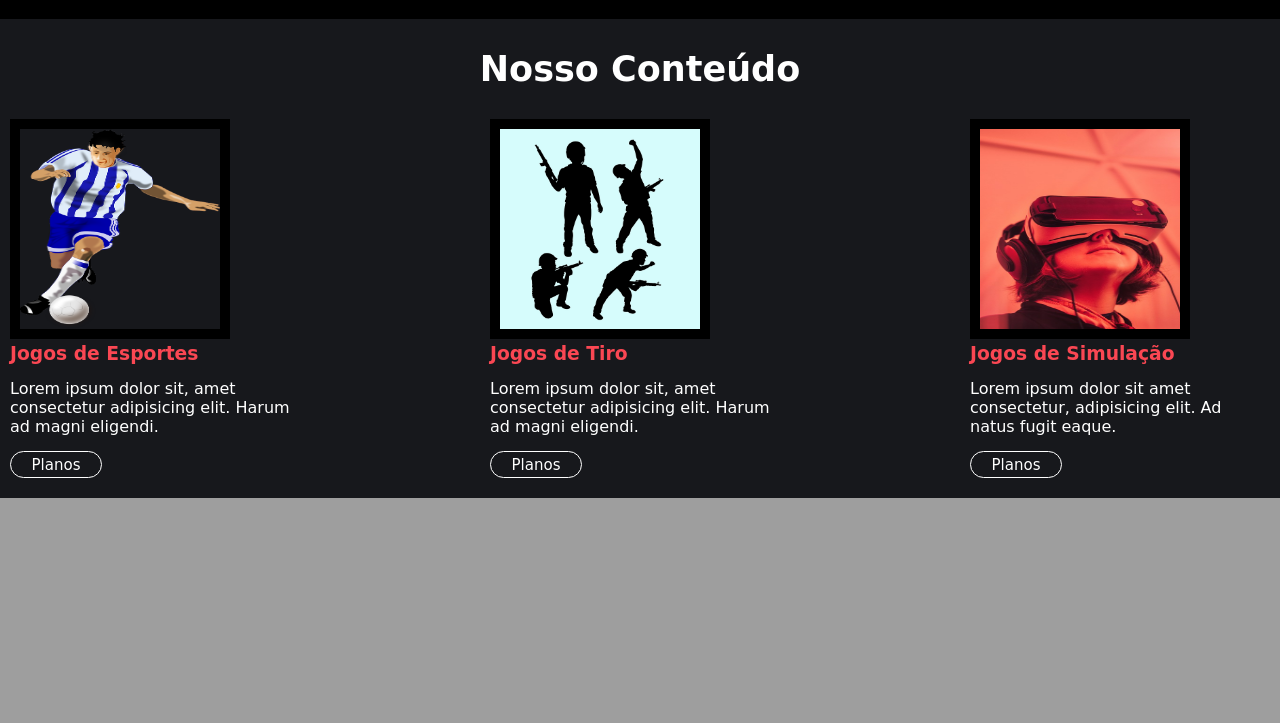
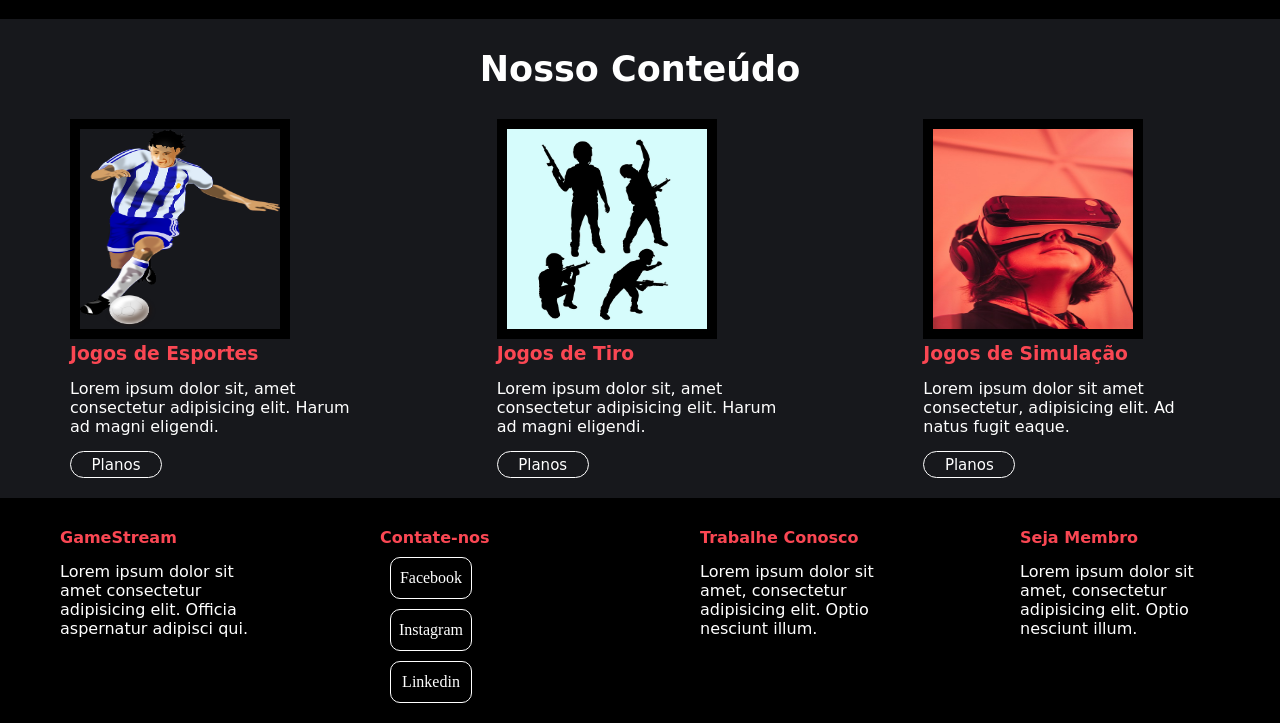
Before and after one commit to rjrrogerio/clube-de-assinatura-gamestream, a Django app: page / in a window 1280 px wide. Shown: the part 781-1504 px from the top of the page. Before the commit the page ends 1279 px from the top, so only its background shows below. Run offline with Django 4.2, Linux system fonts and the light colour scheme; some web fonts are replaced.

Commit message:
create footer and update menu-icons

```diff
--- a/gamestream/static/custom/css/index.css
+++ b/gamestream/static/custom/css/index.css
@@ -66,7 +66,7 @@ a:hover {
 
 .section-box{
     padding: 10px;
-    margin: 10px 0;
+    margin: 10px 60px;
     width: 300px;
     margin-top: 90px;
 }
--- a/gamestream/static/custom/css/main.css
+++ b/gamestream/static/custom/css/main.css
@@ -33,7 +33,7 @@
   text-decoration: none;
   padding: 1em;
   color: #FFFFFF;
-  width: 100px;
+  width: 80px;
   height: auto;
   align-items: center;
   font-family: 'DynaPuff', cursive;
@@ -42,3 +42,55 @@
 .menu-navbar a:hover {
   background-color: #FA4753;
 }
+
+.footer-text h3 {
+  font-size: 1rem;
+}
+
+.container-footer p {
+  font-size: 1rem;
+  display: flex;
+  justify-content: center;
+  width: 200px;
+}
+.container-footer {
+  background-color: #000;
+  display: flex;
+  flex-direction: row;
+  justify-content: space-around;
+  align-items: baseline;
+  width: 100%;
+  border-top: 20px solid #000;
+  color: #FFFFFF;
+
+}
+
+
+
+.footer-contact {
+
+    margin: 10px 0;
+    width: 200px;
+    margin-top: 10px;
+}
+
+.footer-contact h3 {
+  font-size: 1rem;
+}
+
+.footer-contact ul li {
+  list-style: none;
+  color: #FFFFFF;
+  display: flex;
+  margin: 10px;
+  border: 1px solid #FFFFFF;
+  width: 80px;
+  height: 40px;
+  align-items: center;
+  border-radius: 10px;
+  justify-content: center;
+}
+
+.footer-contact li:hover{
+  background-color: #FA4753;
+}
--- a/gamestream/templates/partials/base.html
+++ b/gamestream/templates/partials/base.html
@@ -11,6 +11,7 @@
   <title>{% block title %} {% endblock %}</title>
   <!-- Favicon-->
   <link href="{% static 'custom/css/main.css' %}" rel="stylesheet">
+  <link rel="stylesheet" href="https://fonts.googleapis.com/icon?family=Material+Icons">
   {% block css %} {% endblock %}
 
 
@@ -20,13 +21,13 @@
   <div class="container-menu">
     <img src="/static/assets/image/logo.svg" alt="logo da GameStream">
     <nav class="menu-navbar">
-         <a href="{%  url 'index' %}">Home</a>
-         <a href="{% url 'about' %}">Sobre</a>
-         <a href="{% url 'subscription' %}">Planos</a>
+         <a href="{%  url 'index' %}"><i class="material-icons">home</i></a>
+         <a href="{% url 'about' %}"><i class="material-icons">info</i></a>
+         <a href="{% url 'subscription' %}"><i class="material-icons">payments</i></a>
     </nav>
     <nav class="menu-navbar">
-      <a href="{% url 'login' %}">Login</a>
-      <a href="{% url 'cart' %}">Meu carrinho</a>
+      <a href="{% url 'cart' %}"><i class="material-icons">shopping_cart</i></a>
+      <a href="{% url 'login' %}"><i class="material-icons">login</i></a>
     </nav>
   </div>
 
@@ -35,6 +36,34 @@
 
       <script src="{% static 'custom/js/main.js' %}"></script>
     {% endblock %}
+
+
+    <footer class="container-footer">
+        <div class="footer-text">
+          <h3>GameStream</h3>
+          <p>Lorem ipsum dolor sit amet consectetur adipisicing elit. Officia aspernatur adipisci qui.</p>
+        </div>
+        <div class="footer-contact">
+          <h3>Contate-nos</h3>
+          <ul>
+            <li>Facebook</li>
+            <li>Instagram</li>
+            <li>Linkedin</li>
+          </ul>
+        </div>
+        <div class="footer-contact">
+          <h3>Trabalhe Conosco</h3>
+          <ul>
+            <p>Lorem ipsum dolor sit amet, consectetur adipisicing elit. Optio nesciunt illum.</p>
+          </ul>
+        </div>
+        <div class="footer-contact">
+          <h3>Seja Membro</h3>
+          <ul>
+            <p>Lorem ipsum dolor sit amet, consectetur adipisicing elit. Optio nesciunt illum.</p>
+          </ul>
+        </div>
+    </footer>
 </body>
 
 
```
